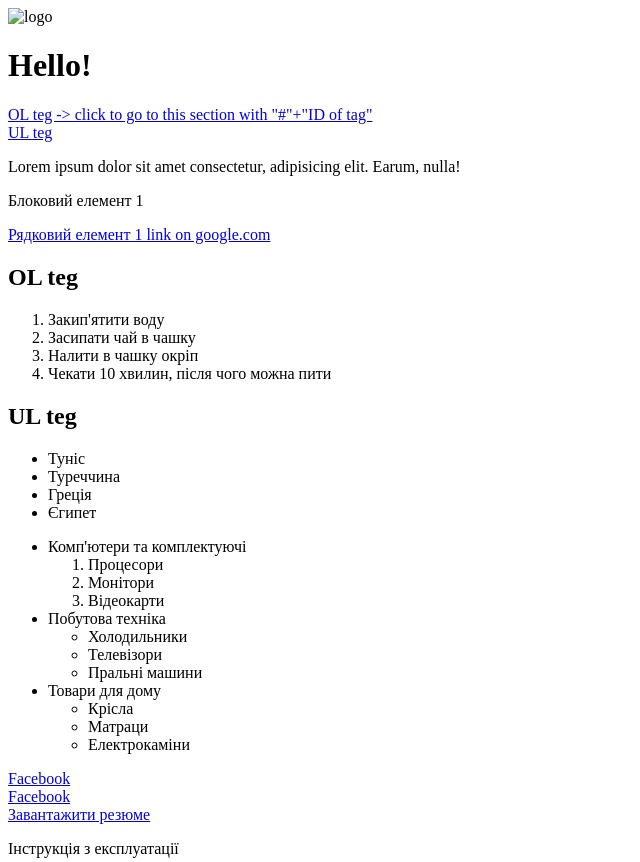
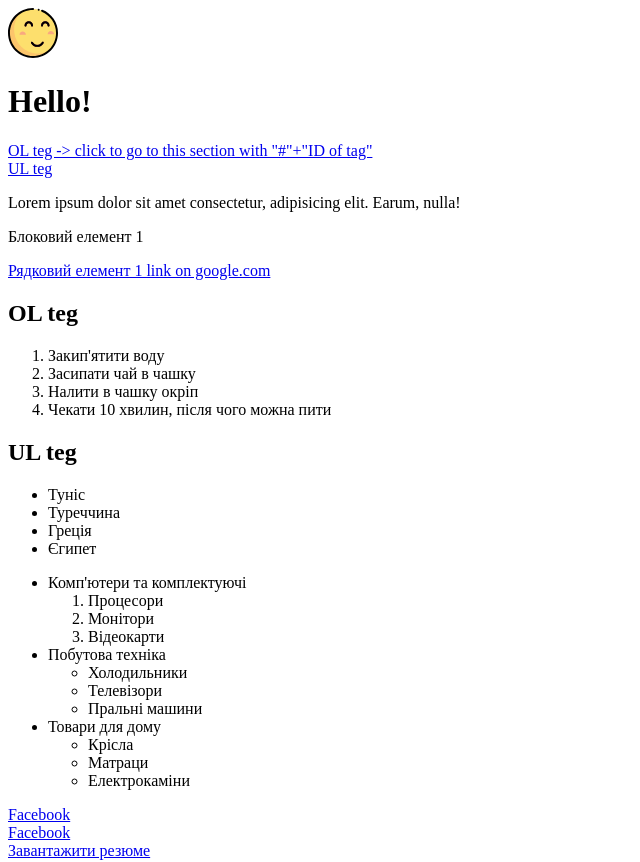
Before and after one commit to Fetivol/Tutorial, a plain HTML site: page index.html in a window 1280 px wide. Shown: the top 862 px of the page, without its empty margins (0-640 px from the left). Drawn offline with Linux system fonts and the light colour scheme.

Commit message:
Update index.html

```diff
--- a/index.html
+++ b/index.html
@@ -11,8 +11,13 @@
 </head>
 <!-- Вміст майбутньої веб-сторінки -->
 <body>
-    <header><img src="images/logo.svc" alt="logo"/></header>
-    <h1>Hello!</h1>
+    <header>
+        <a href="/"><!-- "/" - Повертає на початкову сторінку index.html-->
+            <img src="./images/logo.svg" alt="logo" width="50" height="50" />
+        </a>
+        <h1>Hello!</h1>
+    </header>
+
     <!-- Абзац - це блоковий елемент, ці елементи займають повністю весь рядок -->
         <a href="#OL teg">OL teg -> click to go to this section with "#"+"ID of tag"</a><br>
         <a href="#UL teg">UL teg</a>
```
